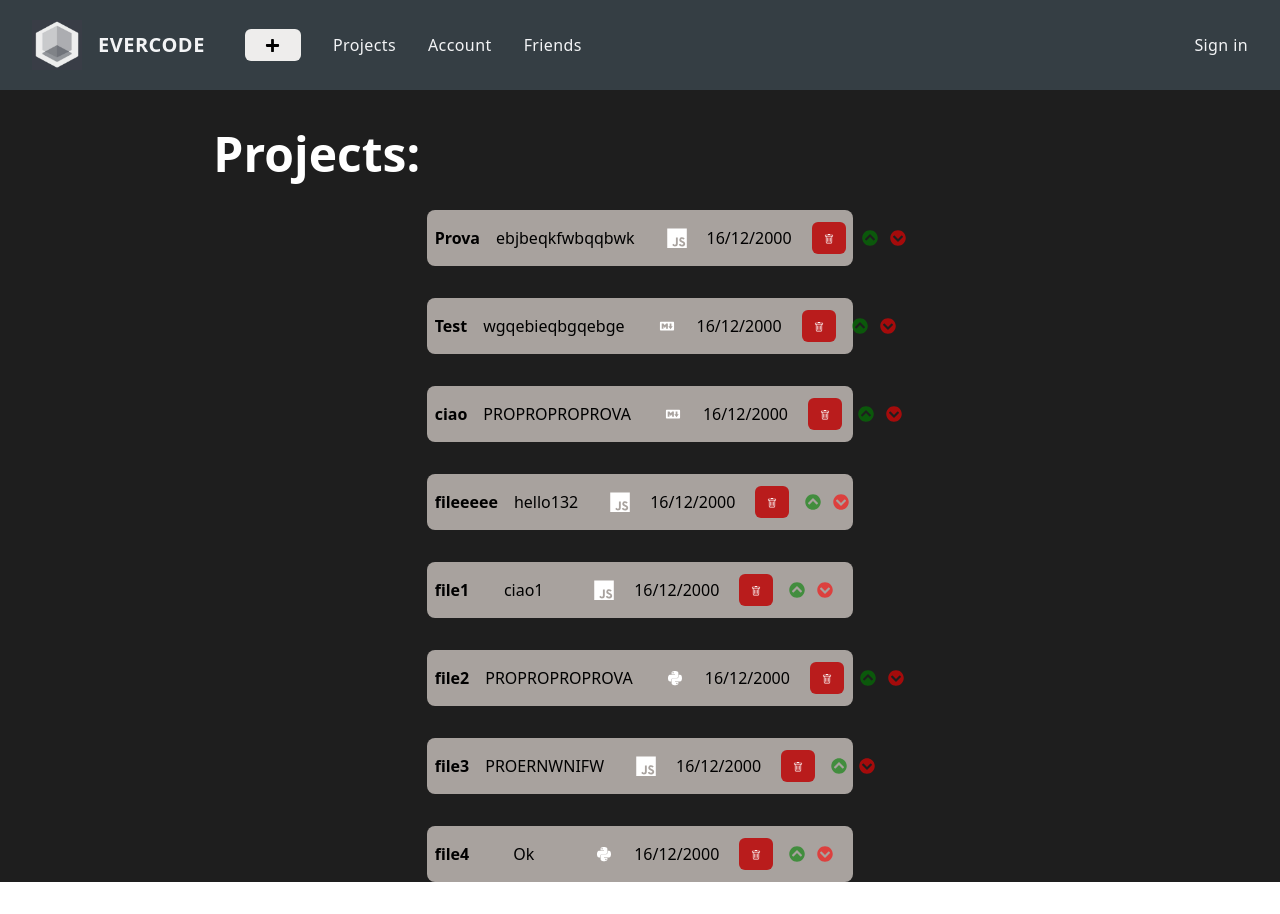
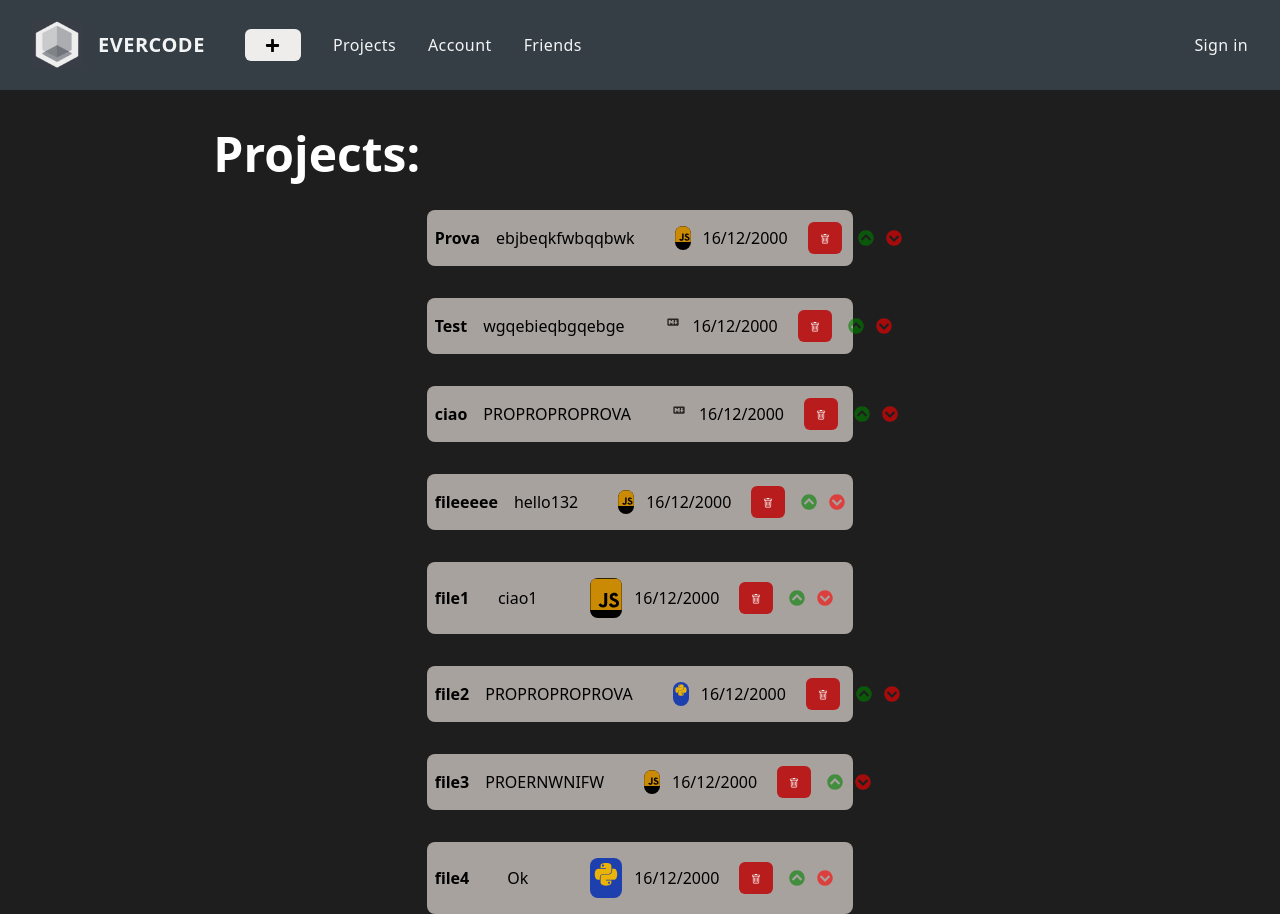
Before and after one commit to ophelo/evercode-frontend, a Next.js app: page /listProjects in a window 1280 px wide. Before the commit the page ends 882 px from the top, so only its background shows below. Built offline with nearby package versions, Linux system fonts and the light colour scheme; no server answers.

Commit message:
projectCard

```diff
--- a/components/ProjectCard.js
+++ b/components/ProjectCard.js
@@ -3,21 +3,26 @@ import Link from "next/link";
 import {BsTrash} from "react-icons/bs"
 import CustomButton from "./CustomButton";
 import { DiJsBadge, DiPython, DiMarkdown } from "react-icons/di";
+import {SiCplusplus} from "react-icons/si";
 import Vote from "./Votes/Votes";
 
 const PanelTile = ({title,date,description,language,onClick}) => {
   const langs = [
     {
       value: "python",
-      label: <DiPython size={20} />,
+      label: <DiPython className="rounded-lg w-full h-full justify-start relative m-2 pb-2 fill-yellow-500 bg-blue-800"/>,
     },
     {
       value: "javascript",
-      label: <DiJsBadge size={20} />,
+      label: <DiJsBadge className="rounded-lg w-full h-full justify-start relative m-2 pb-2 fill-yellow-600 bg-black"/>,
     },
     {
       value: "markdown",
-      label: <DiMarkdown size={20} />,
+      label: <DiMarkdown className="rounded-lg w-full h-full justify-start relative m-2 pb-2 fill-stone-800"/>,
+    },
+    {
+      value: "cpp",
+      label: <SiCplusplus className="rounded-lg w-full h-full justify-start relative m-2 pb-2 fill-sky-700"/>,
     },
   ];
   return (
@@ -37,4 +42,5 @@ const PanelTile = ({title,date,description,language,onClick}) => {
     </div>
   );
 };
+
 export default PanelTile;
```
